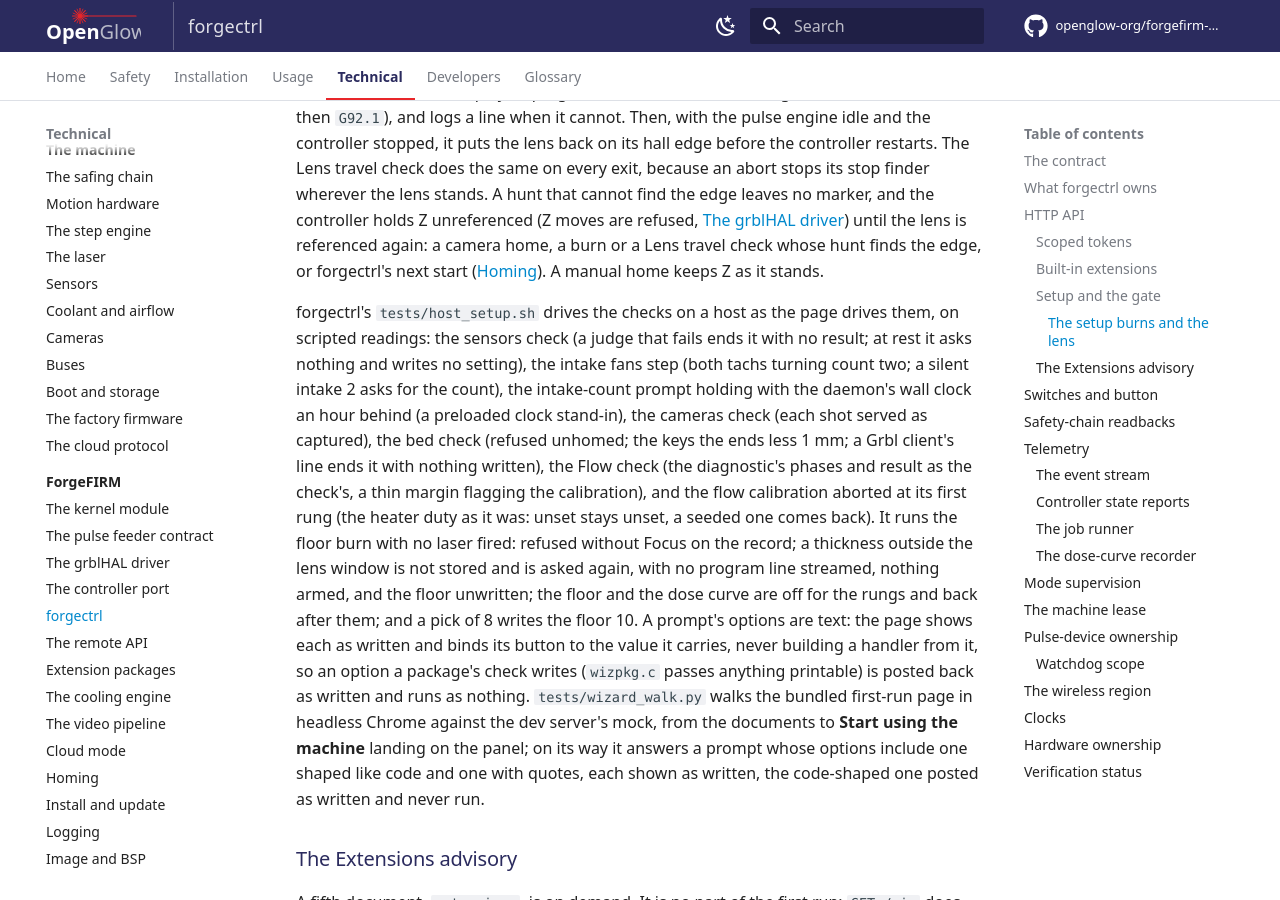
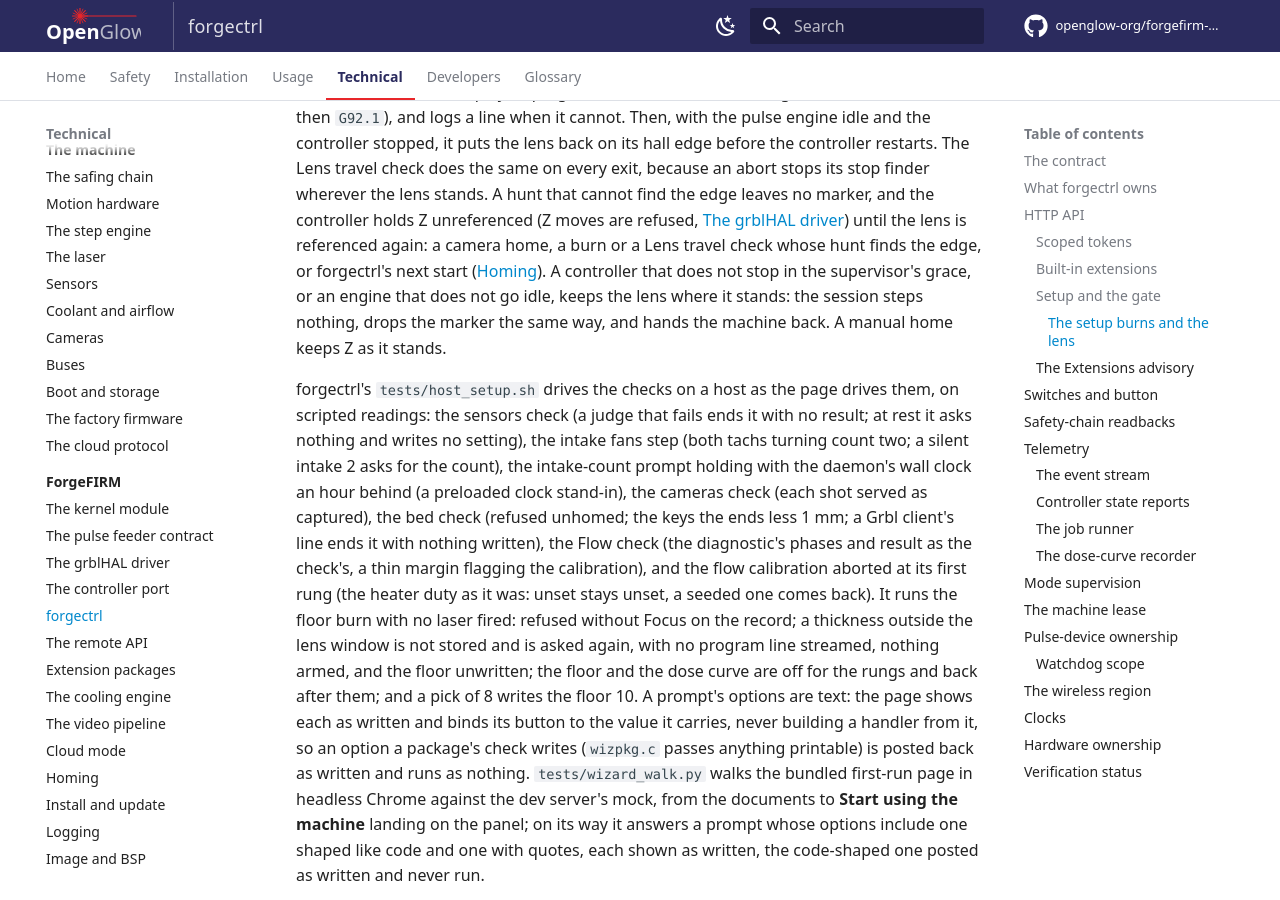
Before and after one commit to openglow-org/forgefirm-docs, an MkDocs documentation site: the page built from docs/technical/forgefirm/forgectrl.md, in a window 1280 px wide and 900 px high, scrolled down 14926 px. Built offline with MkDocs 1.6.1 and Material for MkDocs 9.7.7, drawn with Linux system fonts in a browser that asks for light colours; comment, search, counter and statistics services are not loaded.

Commit message:
forgectrl, Testing: a burn session rehomes the lens only with no controller and the engine idle
Companion of forgectrl 53dadf5 (Setup burns: the lens is rehomed only
with no controller and the engine idle).

- technical/forgefirm/forgectrl.md, The setup burns and the lens: a
  controller that does not stop in the supervisor's grace, or an engine
  that does not go idle, keeps the lens where it stands; the session
  steps nothing, drops the marker as a failed hunt does, and hands the
  machine back. The sentence stands after the one that says what an
  absent marker means, so "the same way" reads back to it.
- developers/testing.md, the forgectrl row: wizlive_test, the live
  session's exit by inclusion, beside lenshome_test.

Proof: python scripts/check-style.py (style: clean), python
scripts/check-interfaces.py (interfaces: clean (245 checked)), zensical
build (strict: No issues found). The rule is proven by forgectrl's
tests/wizlive_test.c (build.yml step wizlive_test): seven exits, among
them the stop that fails and the engine that does not settle, each
clearing the marker with no step. Negative control on a scratch copy of
the tree: the British spelling of 'canceled' put into the edited
sentence fails check-style.py (one SPELLING finding, exit 1), and a link
to a page that does not exist put into the same sentence fails the
strict build (page does not exist, exit 1).

Acceptance: none; docs only.

```diff
--- a/docs/technical/forgefirm/forgectrl.md
+++ b/docs/technical/forgefirm/forgectrl.md
@@ -453,8 +453,11 @@
 [The grblHAL driver](grblhal-driver.md#the-lens-z)) until the lens is
 referenced again: a camera home, a burn or a Lens travel check whose hunt
 finds the edge, or forgectrl's next start
-([Homing](homing.md#the-lens-reference-at-every-start)). A manual home
-keeps Z as it stands.
+([Homing](homing.md#the-lens-reference-at-every-start)). A controller that
+does not stop in the supervisor's grace, or an engine that does not go idle,
+keeps the lens where it stands: the session steps nothing, drops the marker
+the same way, and hands the machine back. A manual home keeps Z as it
+stands.
 
 forgectrl's `tests/host_setup.sh` drives the checks on a host as the page
 drives them, on scripted readings: the sensors check (a judge that fails
```
Also changed, not shown: docs/developers/testing.md (+1 -1 lines).
